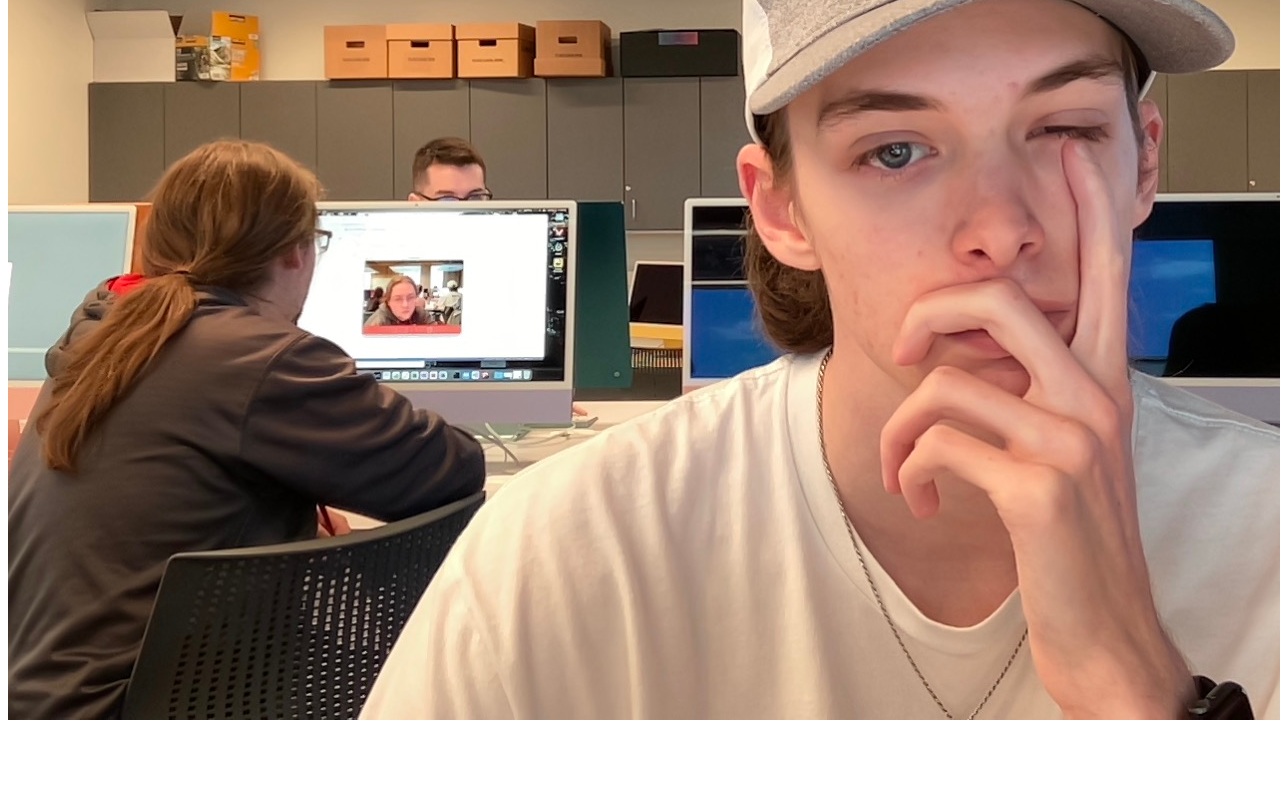
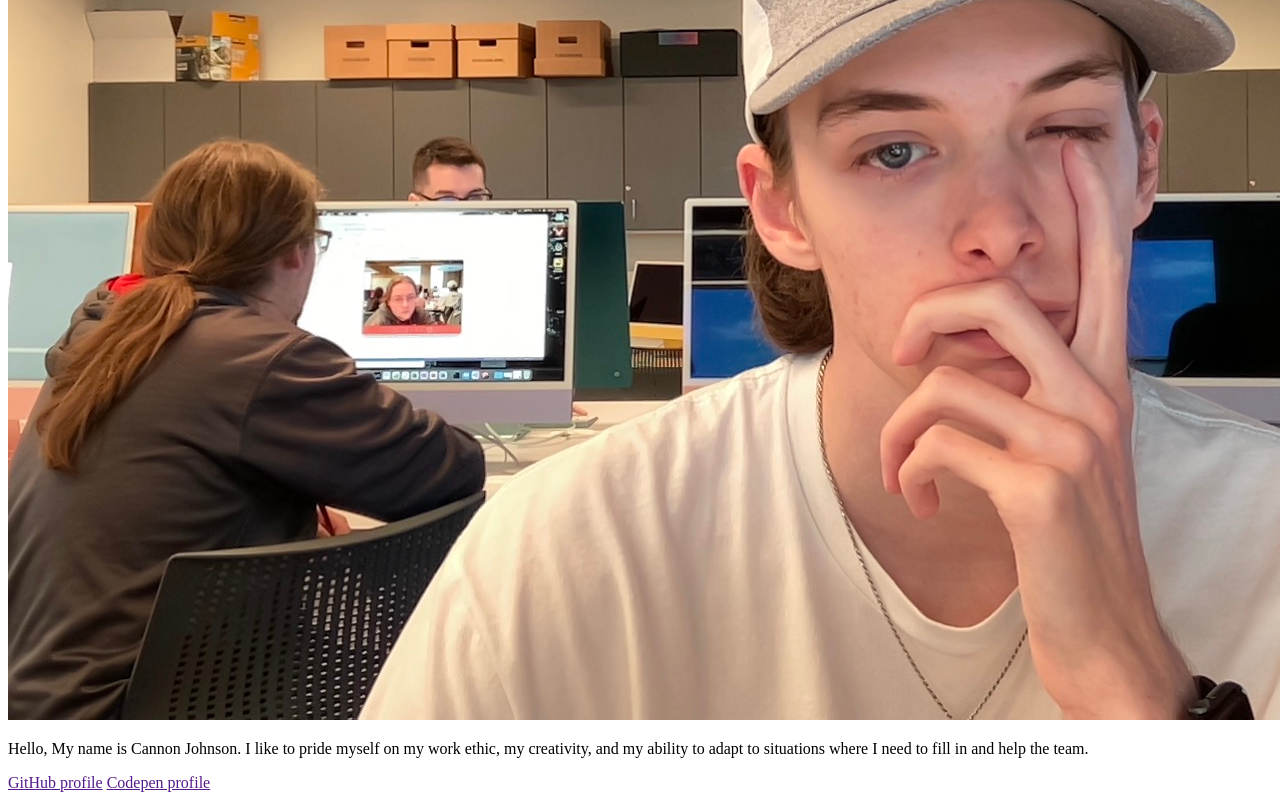
Before and after one commit to cjohnson106/MyWebsite, a plain HTML site: page index.html in a window 1280 px wide. Shown: the part 437-1237 px from the top of the page. Before the commit the page ends 1169 px from the top, so only its background shows below. Drawn offline with Linux system fonts and the light colour scheme.

Commit message:
Added a short bio and added my github and codepen profile

```diff
--- a/index.html
+++ b/index.html
@@ -11,6 +11,10 @@
 <h1>Cannon Johnson</h1>
 
 <img src="/me.jpg" alt="My Image">
+<p>Hello, My name is Cannon Johnson. I like to pride myself on my work ethic, my creativity, and my ability to adapt to situations where I need to fill in and help the team.
+</p>
+<a href "https://github.com/cjohnson106">GitHub profile</a>
+<a href "https://codepen.io/cjohnson78">Codepen profile</a>
 
 </body>
 </html>
```
